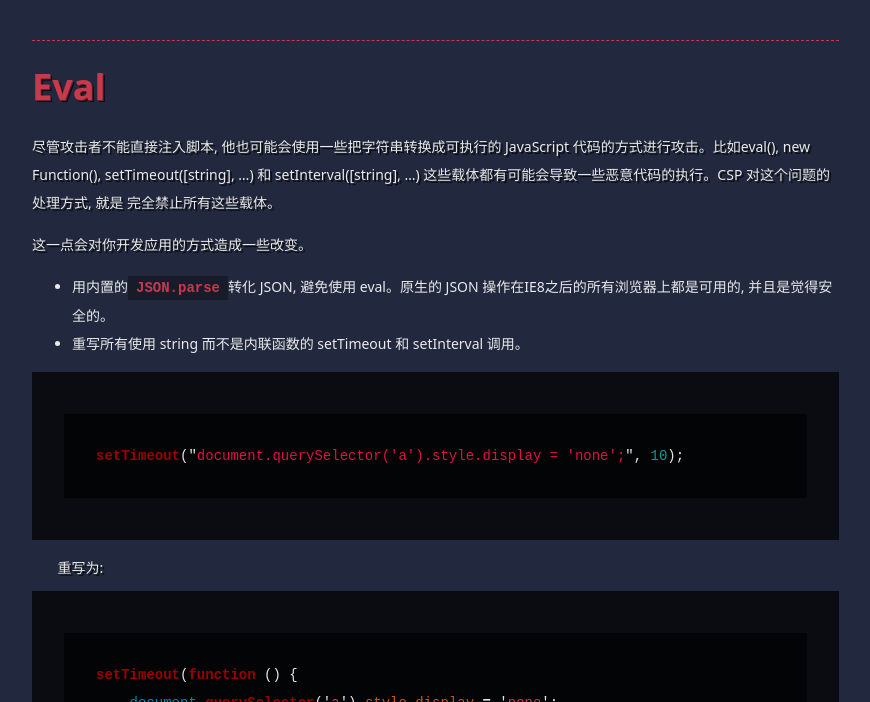
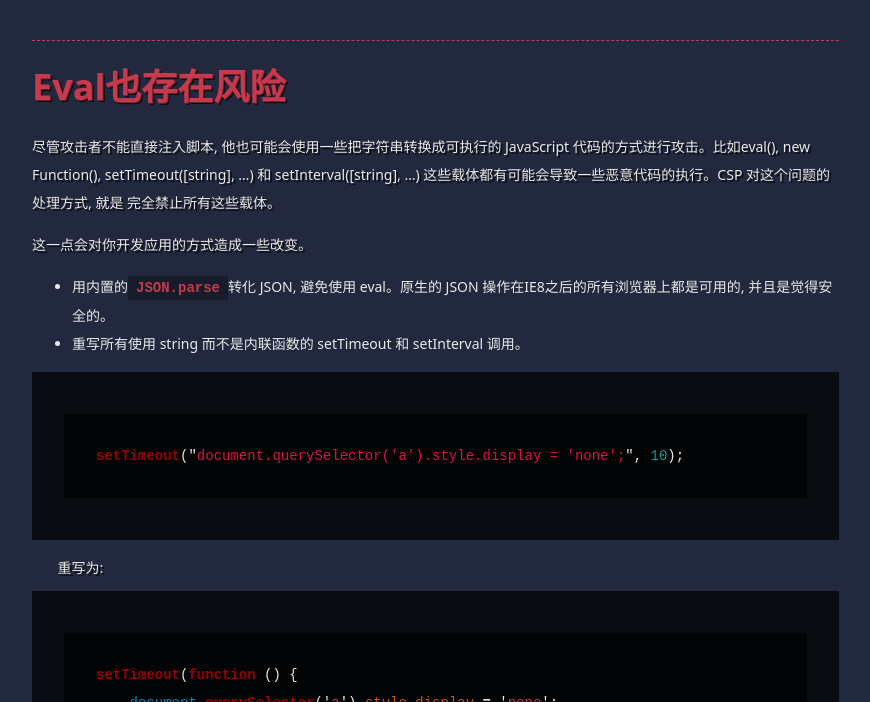
Before and after one commit to lancebiu/lancebiu.github.io, a Jekyll site: the page built from _posts/2016-09-07-content-security-policy.markdown, in a window 1280 px wide and 900 px high, scrolled down 8207 px, cut to the strip 198-900 px from the top of the window. Shown: the whole strip, without its empty margins (205-1075 px from the left). Built offline with Jekyll 4.4.1, drawn with Linux system fonts in a browser that asks for light colours; nearby versions of some CDN libraries; comment, search, counter and statistics services are not loaded.

```diff
--- a/_posts/2016-09-07-content-security-policy.markdown
+++ b/_posts/2016-09-07-content-security-policy.markdown
@@ -228,7 +228,7 @@
 
 ![](http://ocd7f3wcw.bkt.clouddn.com/Screen%20Shot%202016-09-07%20at%2011.03.01%20PM.png)
 
-## Eval
+## Eval也存在风险
 
 尽管攻击者不能直接注入脚本, 他也可能会使用一些把字符串转换成可执行的 JavaScript 代码的方式进行攻击。比如eval(), new Function(),
 setTimeout([string], ...) 和 setInterval([string], ...) 这些载体都有可能会导致一些恶意代码的执行。CSP 对这个问题的处理方式, 就是
```
